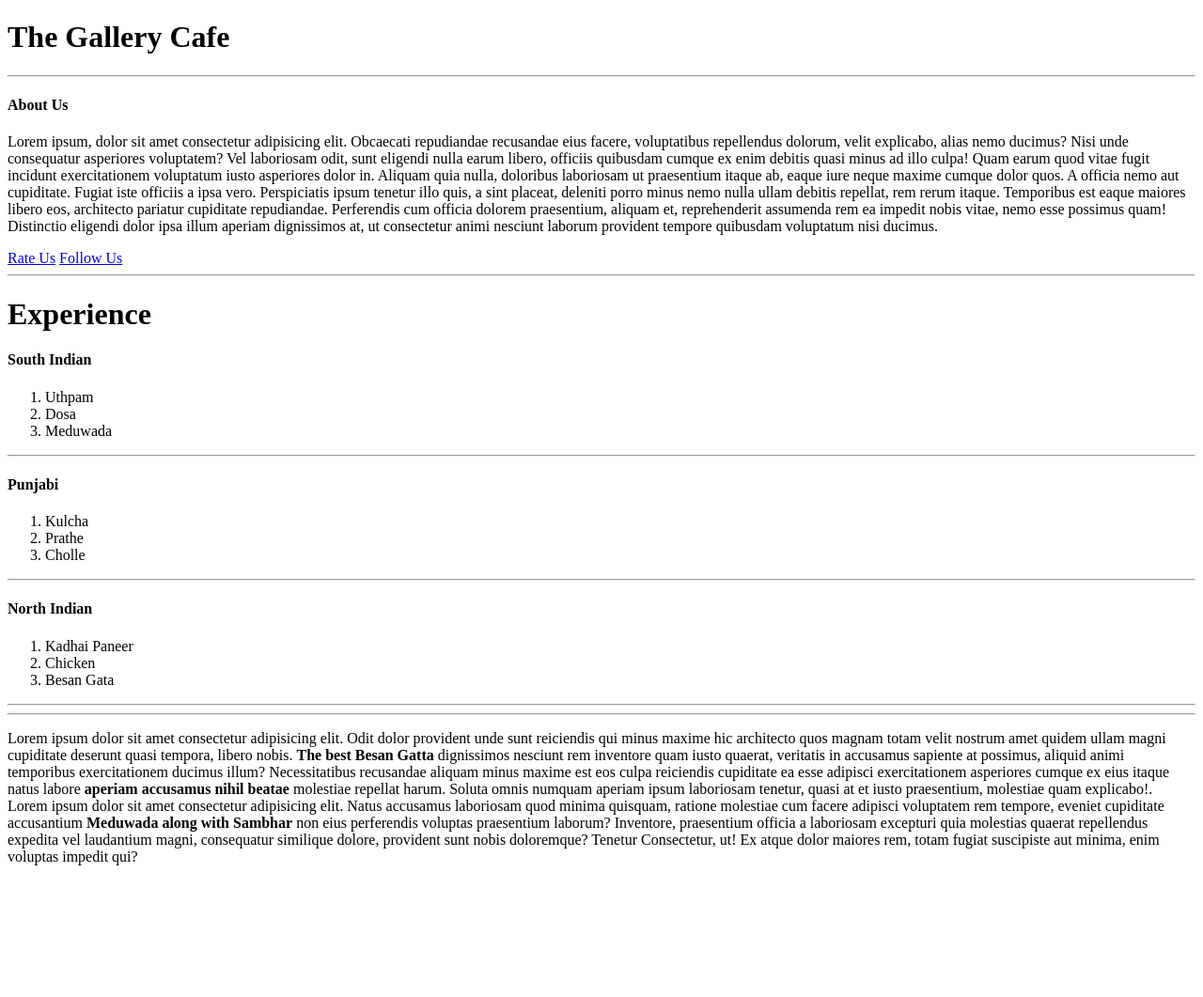
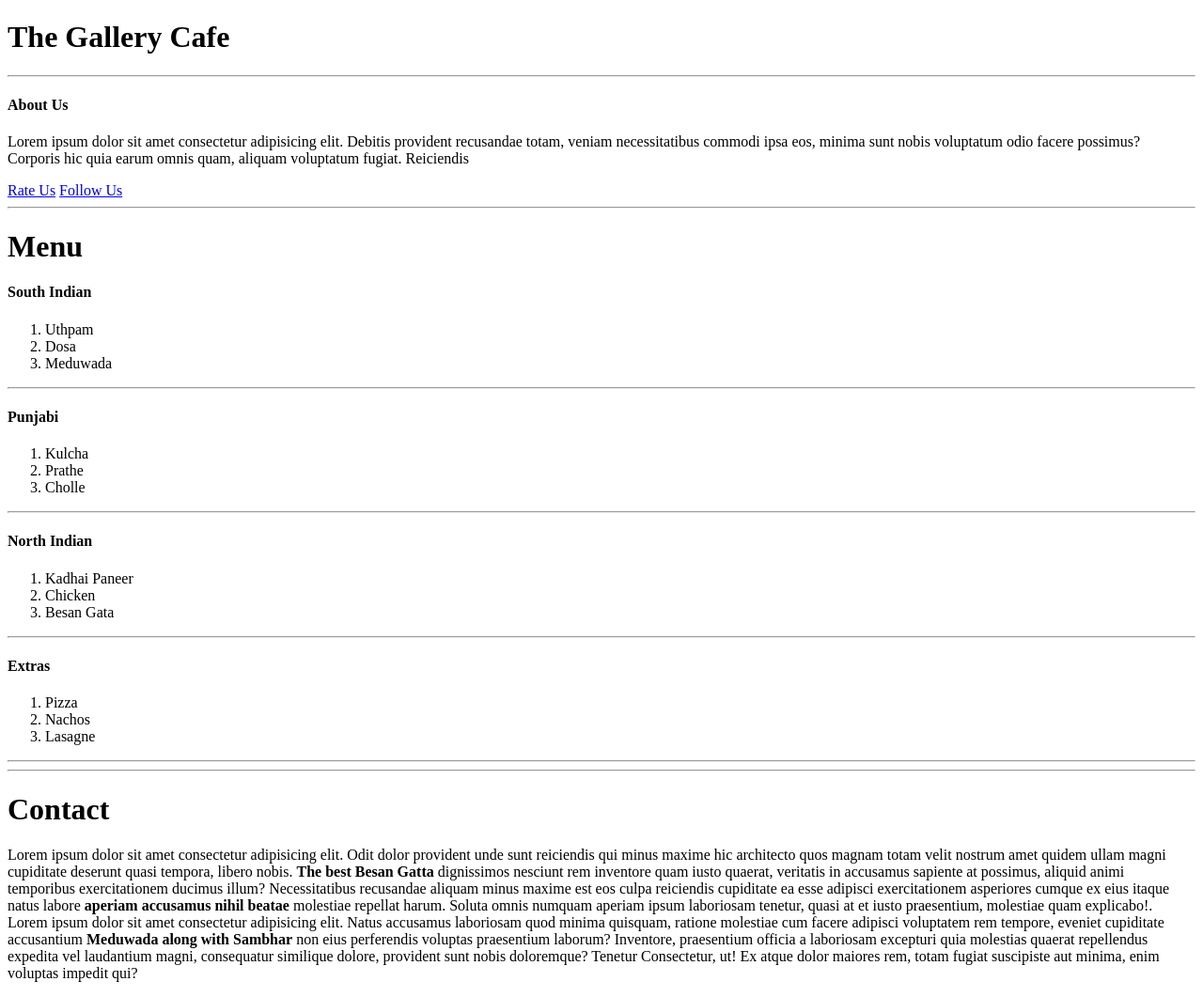
Before and after one commit to shobharathor/cafe-shop, a plain HTML site: page index.html in a window 1280 px wide. Shown: the whole page at 94% size. Before the commit the page ends 937 px from the top, so only its background shows below. Drawn offline with Linux system fonts and the light colour scheme.

Commit message:
make changes in menu section

```diff
--- a/index.html
+++ b/index.html
@@ -10,12 +10,12 @@
     <hr />
     <h4>About Us</h4>
     <p>
-      Lorem ipsum, dolor sit amet consectetur adipisicing elit. Obcaecati repudiandae recusandae eius facere, voluptatibus repellendus dolorum, velit explicabo, alias nemo ducimus? Nisi unde consequatur asperiores voluptatem? Vel laboriosam odit, sunt eligendi nulla earum libero, officiis quibusdam cumque ex enim debitis quasi minus ad illo culpa! Quam earum quod vitae fugit incidunt exercitationem voluptatum iusto asperiores dolor in. Aliquam quia nulla, doloribus laboriosam ut praesentium itaque ab, eaque iure neque maxime cumque dolor quos. A officia nemo aut cupiditate. Fugiat iste officiis a ipsa vero. Perspiciatis ipsum tenetur illo quis, a sint placeat, deleniti porro minus nemo nulla ullam debitis repellat, rem rerum itaque. Temporibus est eaque maiores libero eos, architecto pariatur cupiditate repudiandae. Perferendis cum officia dolorem praesentium, aliquam et, reprehenderit assumenda rem ea impedit nobis vitae, nemo esse possimus quam! Distinctio eligendi dolor ipsa illum aperiam dignissimos at, ut consectetur animi nesciunt laborum provident tempore quibusdam voluptatum nisi ducimus.
+      Lorem ipsum dolor sit amet consectetur adipisicing elit. Debitis provident recusandae totam, veniam necessitatibus commodi ipsa eos, minima sunt nobis voluptatum odio facere possimus? Corporis hic quia earum omnis quam, aliquam voluptatum fugiat. Reiciendis
     </p>
     <a href="https://www.linkedin.com/">Rate Us</a>
     <a href="https://github.com/">Follow Us</a>
     <hr />
-    <h1>Experience</h1>
+    <h1>Menu</h1>
     <h4>South Indian</h4>
     <ol>
       <li>Uthpam</li>
@@ -37,7 +37,15 @@
       <li>Besan Gata</li>
     </ol>
     <hr />
+    <h4>Extras</h4>
+    <ol>
+      <li>Pizza</li>
+      <li>Nachos</li>
+      <li>Lasagne</li>
+    </ol>
+    <hr/>
     <hr />
+    <h1>Contact</h1>
     <p>
       Lorem ipsum dolor sit amet consectetur adipisicing elit. Odit dolor
       provident unde sunt reiciendis qui minus maxime hic architecto quos magnam
```
